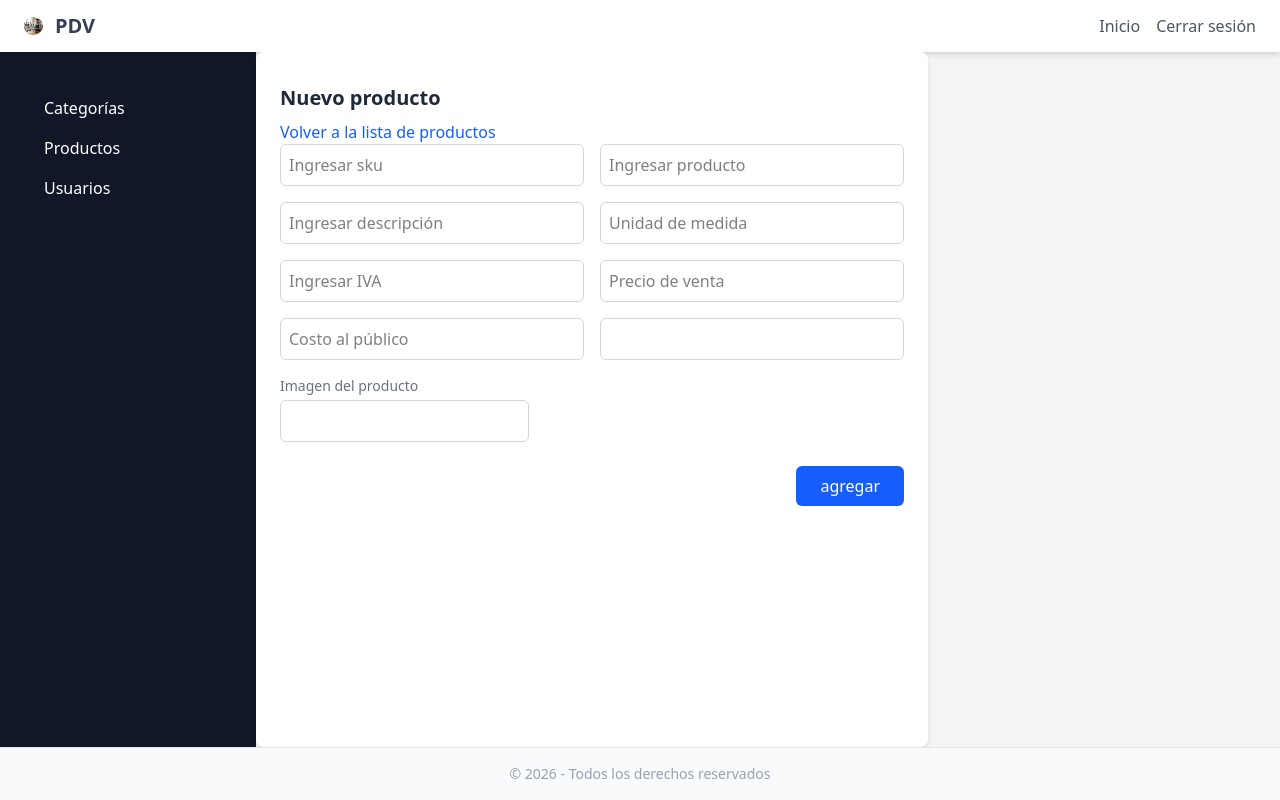
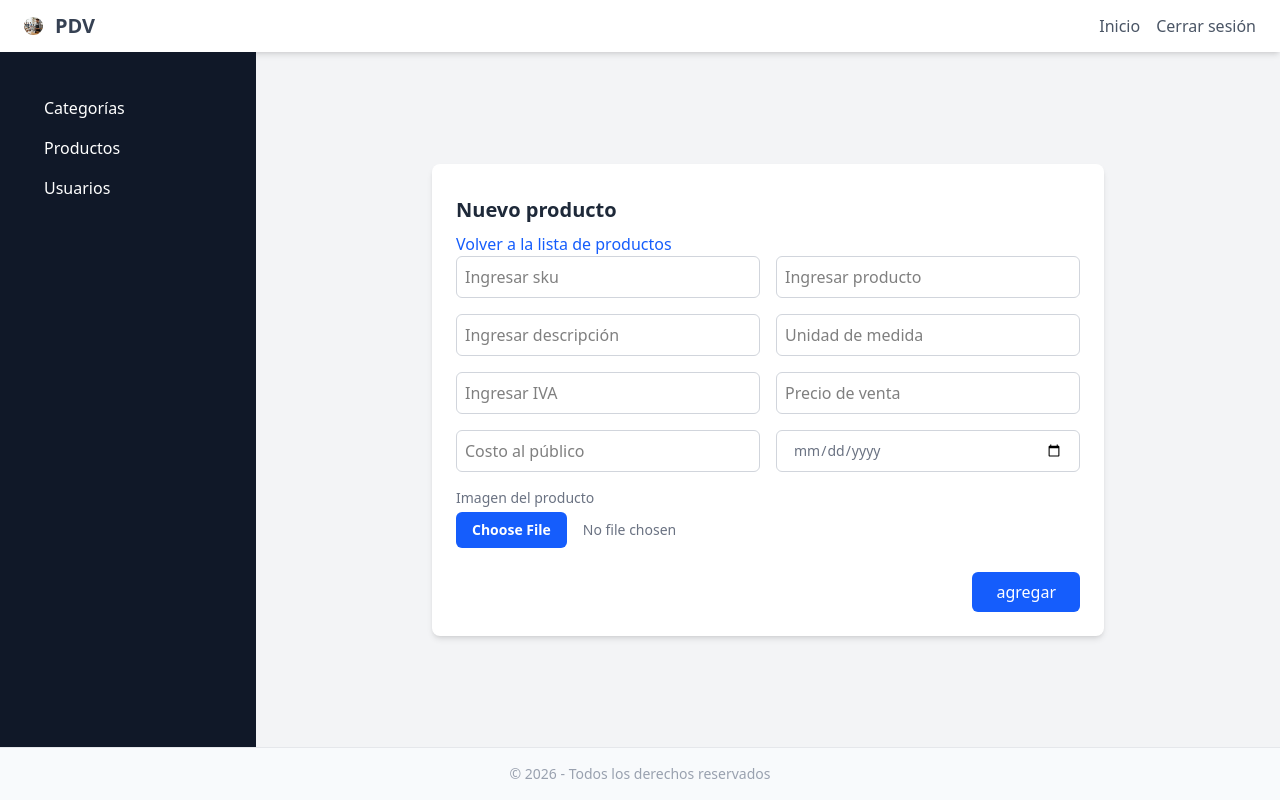
Before and after one commit to NayeliAndrade/punto_de_venta, a React (Vite) app: page /addProduct in a window 1280 px wide. Built offline with nearby package versions, Linux system fonts and the light colour scheme; what axios-mock-adapter would draw is missing.

Commit message:
se centraron los formularios y los inputs se corrigieron

```diff
--- a/src/components/Input.tsx
+++ b/src/components/Input.tsx
@@ -1,6 +1,26 @@
 import type { InputProps } from "../types/InputProps";
 
-function Input({ placeholder, name, value, onChange }: InputProps) {
+function Input({ type, placeholder, name, value, onChange }: InputProps) {
+    if (type === "file") {
+        return (
+            <input
+                type="file"
+                name={name}
+                onChange={onChange}
+                className="block w-full text-sm text-gray-500 file:mr-4 file:py-2 file:px-4 file:rounded-md file:border-0 file:text-sm file:font-semibold file:bg-blue-600 file:text-white hover:file:bg-blue-700 transition-colors duration-200"
+            />
+        )
+    } else if (type === "date") {
+        return (
+            <input
+                type="date"
+                name={name}
+                onChange={onChange}
+                value={value}
+                className="block w-full text-sm text-gray-500 border border-gray-300 rounded-md py-2 px-4 focus:outline-none focus:ring-2 focus:ring-blue-600 focus:border-transparent transition-colors duration-200"
+            />
+        )
+    } else {
         return (
             <input
                 className="p-2 border border-gray-300 rounded-md focus:outline-none focus:ring-2 focus:ring-blue-500"
@@ -10,6 +30,8 @@ function Input({ placeholder, name, value, onChange }: InputProps) {
                 onChange={onChange}
             />
         )
+
+    }
 }
 
 export default Input;
--- a/src/layout/Layout.tsx
+++ b/src/layout/Layout.tsx
@@ -33,7 +33,7 @@ const Layout = ({ children }: { children: ReactNode }) => {
                             Usuarios
                         </Link>
                     </aside>
-                    <main className=" flex flex-1">
+                    <main className=" flex flex-1 items-center justify-center">
                         {children}
                     </main>
                 </div>
--- a/src/pages/AddCategory.tsx
+++ b/src/pages/AddCategory.tsx
@@ -49,12 +49,12 @@ function AddCategory() {
     return (
         <>
             {/* formulario para agregar una nueva categoria */}
-
-            <div className="w-100  p-6  bg-white rounded-lg shadow-sm">
+            <div className="w-full max-w-md   p-6 rounded-lg shadow-md bg-white">
                 <Title text="Agregar categoria" />
-                <Link className="m-4 text-blue-600 hover:text-blue-800" to="/categoryList">Ir a la lista de categorias</Link>
+                <Link className="text-blue-600 hover:text-blue-800" to="/categoryList">Ir a la lista de categorias</Link>
                 <form className="flex flex-col sm:flex-row gap-3 p-4" onSubmit={handleSubmit}>
                     <Input
+                        type="text"
                         placeholder="Ingresa la categoria"
                         name="category" onChange={handleChange}
                         value={formData.category}
--- a/src/pages/AddProduct.tsx
+++ b/src/pages/AddProduct.tsx
@@ -62,6 +62,7 @@ function AddProduct() {
                 <Link to="/productList" className="text-blue-600 hover:text-blue-800">Volver a la lista de productos</Link>
                 <div className="grid grid-cols-1 md:grid-cols-2 gap-4">
                     <Input
+                        type="text"
                         placeholder="Ingresar sku"
                         name="sku"
                         onChange={handleChange}
@@ -69,6 +70,7 @@ function AddProduct() {
                     />
 
                     <Input
+                        type="text"
                         placeholder="Ingresar producto"
                         name="product"
                         onChange={handleChange}
@@ -76,6 +78,7 @@ function AddProduct() {
                     />
 
                     <Input
+                        type="text"
                         placeholder="Ingresar descripción"
                         name="description"
                         onChange={handleChange}
@@ -83,6 +86,7 @@ function AddProduct() {
                     />
 
                     <Input
+                        type="number"
                         placeholder="Unidad de medida"
                         name="unit_measure"
                         onChange={handleChange}
@@ -90,6 +94,7 @@ function AddProduct() {
                     />
 
                     <Input
+                        type="number"
                         placeholder="Ingresar IVA"
                         name="iva"
                         onChange={handleChange}
@@ -97,6 +102,7 @@ function AddProduct() {
                     />
 
                     <Input
+                        type="number"
                         placeholder="Precio de venta"
                         name="price"
                         onChange={handleChange}
@@ -104,6 +110,7 @@ function AddProduct() {
                     />
 
                     <Input
+                        type="number"
                         placeholder="Costo al público"
                         name="cost"
                         onChange={handleChange}
@@ -112,6 +119,7 @@ function AddProduct() {
 
                     <Input
                         type="date"
+                        placeholder="fecha de expiracion"
                         name="data_expiration"
                         onChange={handleChange}
                         value={String(formData.data_expiration)}
@@ -119,8 +127,8 @@ function AddProduct() {
                     <div className="md:col-span-2">
                         <label className="block text-sm text-gray-500 mb-1">Imagen del producto</label>
                         <Input
+                            value={formData.image_product}
                             type="file"
-                            className="w-full text-sm text-gray-500 file:mr-4 file:py-2 file:px-4 file:rounded-md file:border-0 file:text-sm file:font-semibold file:bg-blue-50 file:text-blue-700 hover:file:bg-blue-100"
                             name="image_product"
                             onChange={handleChange}
                         />
--- a/src/types/InputProps.ts
+++ b/src/types/InputProps.ts
@@ -1,5 +1,6 @@
 export type InputProps = {
-    placeholder: string;
+    type: "text" | "number" | "date" | "file";
+    placeholder?: string;
     name: string;
     value: string;
     onChange: (e: React.ChangeEvent<HTMLInputElement>) => void;
```
Lines whose indentation alone changed are shown as unchanged.
